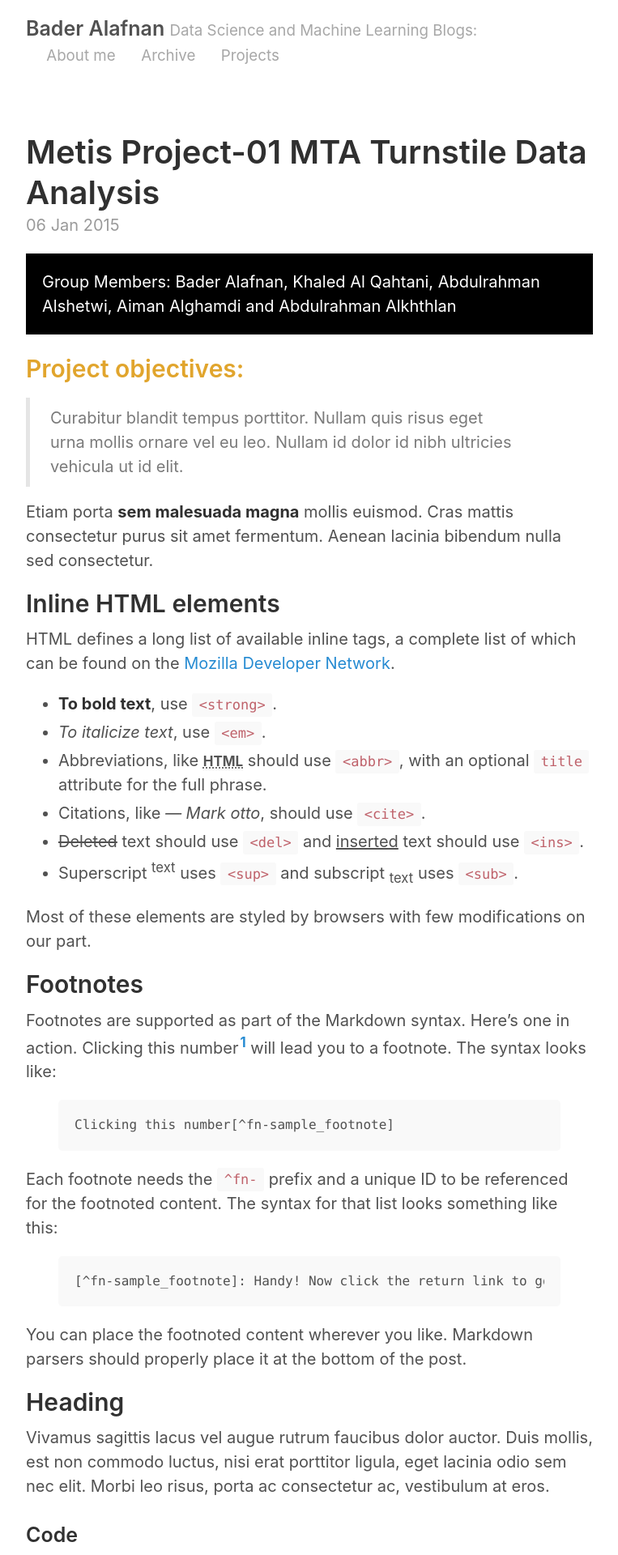
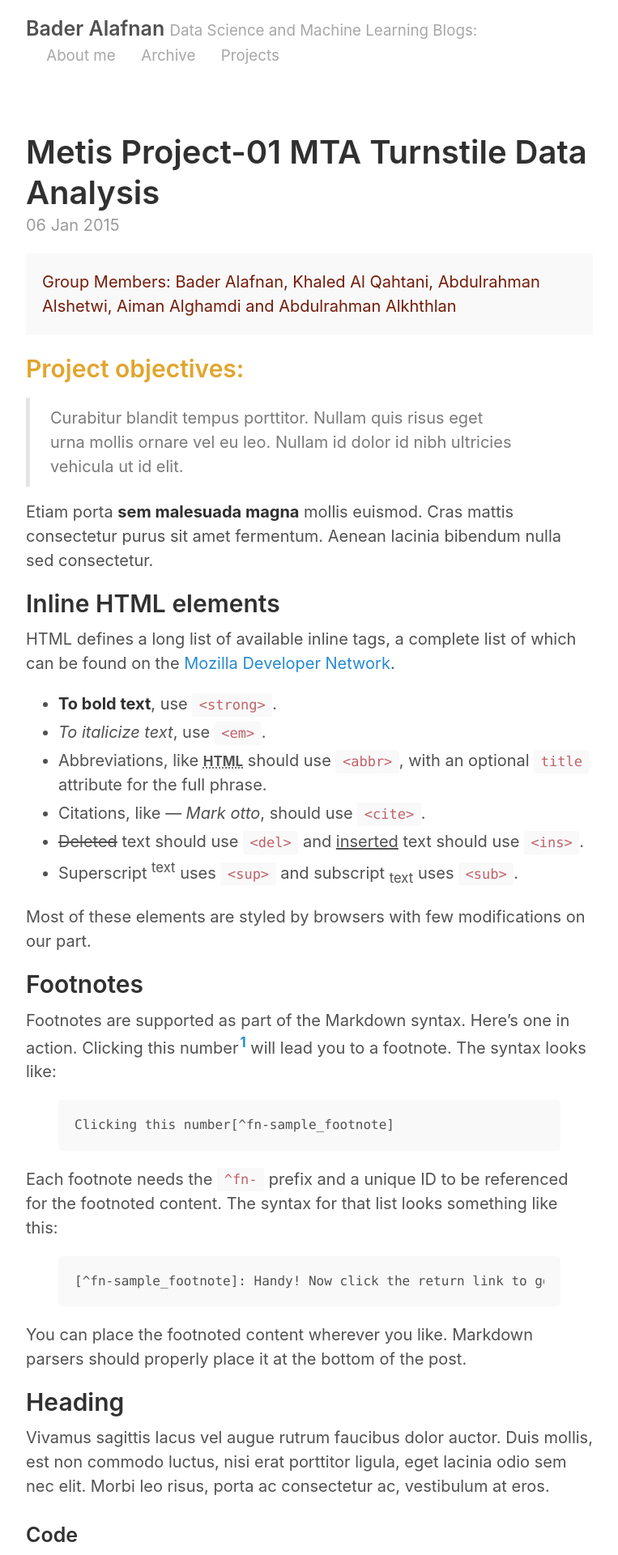
Before and after one commit to alafnan/alafnan.github.io, a Jekyll site: the page built from _posts/2015-01-6-example-content.md, in a window 1280 px wide. Shown: the top 1920 px of the page at 81% size, without its empty margins (258-1021 px from the left). Built offline with Jekyll 4.4.1, drawn with Linux system fonts in a browser that asks for light colours.

Commit message:
Update 2015-01-6-example-content.md

```diff
--- a/_posts/2015-01-6-example-content.md
+++ b/_posts/2015-01-6-example-content.md
@@ -4,7 +4,7 @@ title: Metis Project-01 MTA Turnstile Data Analysis
 ---
 
 
-<div class="project_message">
+<div class="message">
 Group Members: Bader Alafnan, Khaled Al Qahtani, Abdulrahman Alshetwi, Aiman Alghamdi and Abdulrahman Alkhthlan
 </div>
 
```
